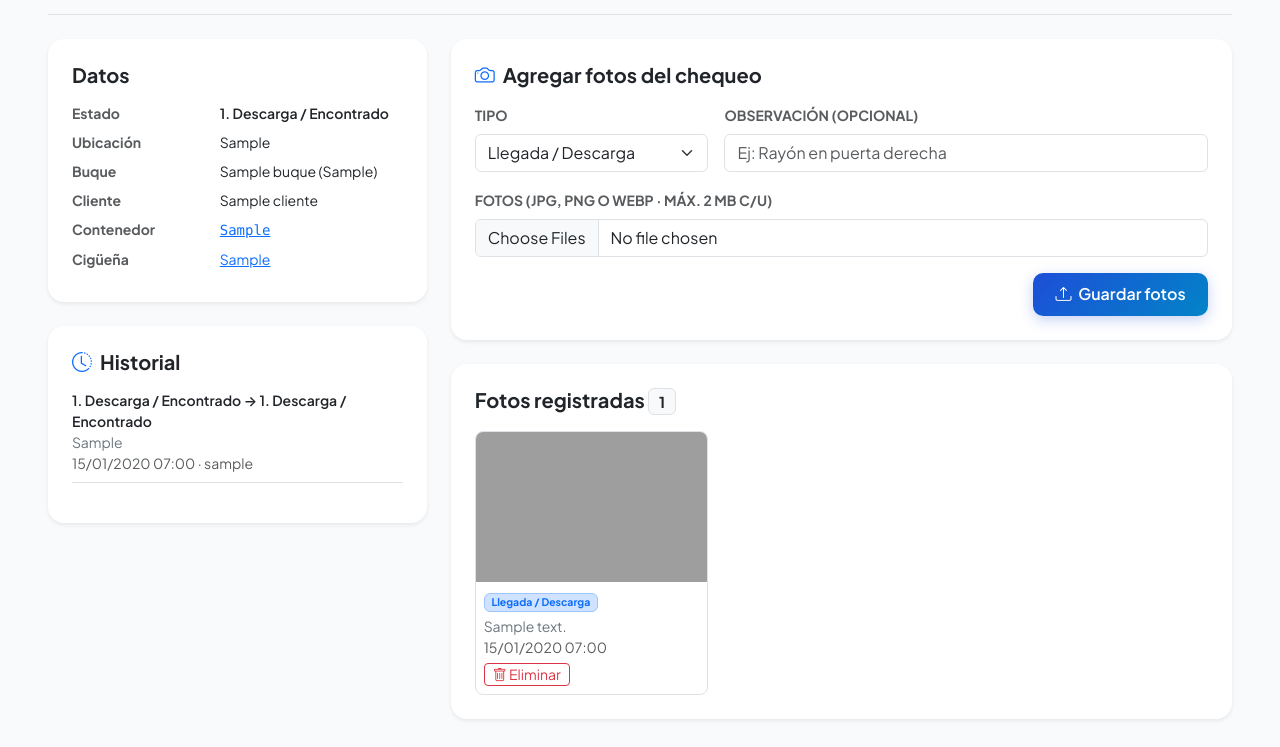
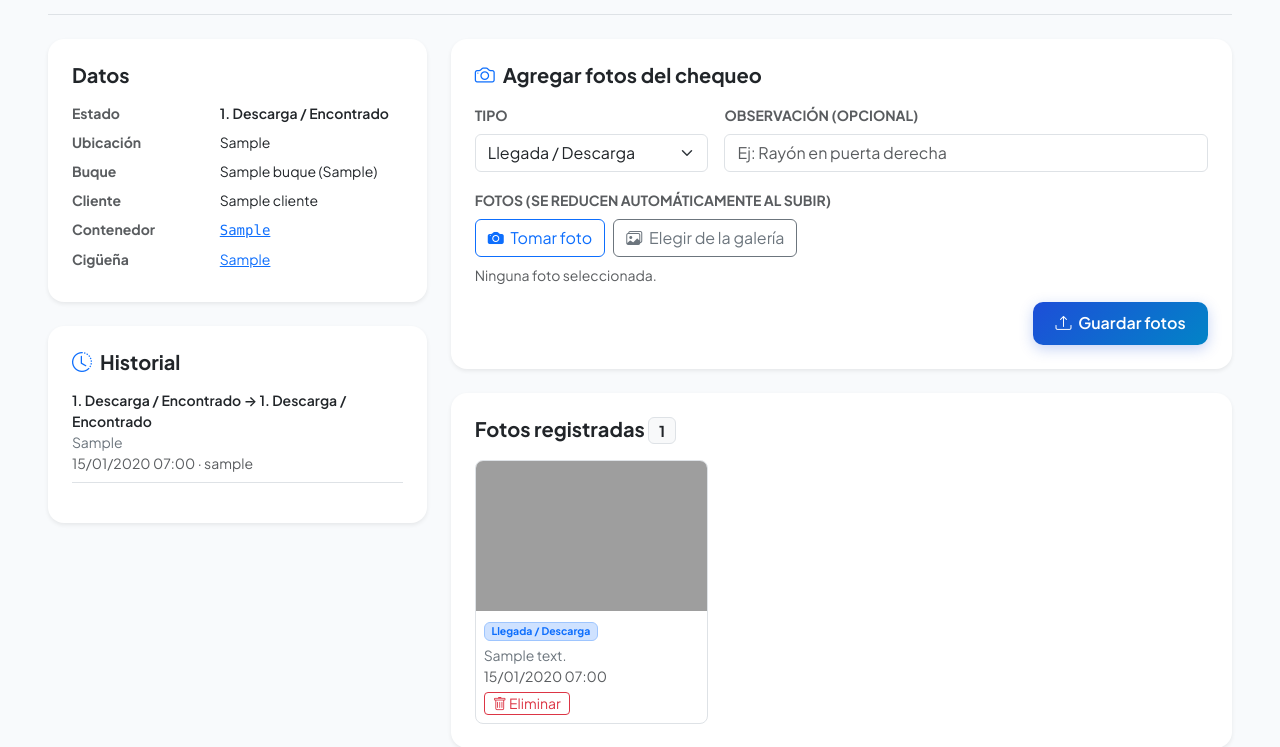
Before and after one commit to rodriizavalaP/rodamar-app, a Django app: page /logistica/panel/vehiculo/1/ in a window 1280 px wide. Shown: the part 189-936 px from the top of the page. Run offline with Django 5.2, Linux system fonts and the light colour scheme; a user stored in the database is signed in; tables that the repository leaves empty hold one stand-in row (values such as "Sample post"); grey boxes are pictures that could not be loaded.

Commit message:
Subir fotos: botón Tomar foto (cámara del celular) y reducción automática
Co-Authored-By: Claude Sonnet 5.5 <noreply@anthropic.com>
Claude-Session: https://claude.ai/code/session_01RwzzK1jusRoVAF6ainP2uj

```diff
--- a/Rodamar_APP-main/templates/logistica/detalle_vehiculo.html
+++ b/Rodamar_APP-main/templates/logistica/detalle_vehiculo.html
@@ -68,8 +68,16 @@
                         <input type="text" name="descripcion" maxlength="160" class="form-control" placeholder="Ej: Rayón en puerta derecha">
                     </div>
                     <div class="col-12">
-                        <label class="form-label small fw-bold text-muted text-uppercase">Fotos (JPG, PNG o WEBP · máx. 2 MB c/u)</label>
-                        <input type="file" name="imagenes" accept="image/jpeg,image/png,image/webp" multiple required class="form-control">
+                        <label class="form-label small fw-bold text-muted text-uppercase">Fotos (se reducen automáticamente al subir)</label>
+                        <div class="d-flex flex-wrap gap-2">
+                            <label class="btn btn-outline-primary mb-0"><i class="bi bi-camera-fill me-1"></i> Tomar foto
+                                <input type="file" name="imagenes" id="fotoCamara" accept="image/*" capture="environment" hidden>
+                            </label>
+                            <label class="btn btn-outline-secondary mb-0"><i class="bi bi-images me-1"></i> Elegir de la galería
+                                <input type="file" name="imagenes" id="fotoGaleria" accept="image/jpeg,image/png,image/webp" multiple hidden>
+                            </label>
+                        </div>
+                        <div id="fotoResumen" class="small text-muted mt-2">Ninguna foto seleccionada.</div>
                     </div>
                     <div class="col-12 text-end">
                         <button type="submit" class="btn btn-rodamar"><i class="bi bi-upload me-1"></i> Guardar fotos</button>
@@ -133,6 +141,48 @@
     </div>
 </div>
 <script>
+(function () {
+    var MAX = 1600;
+    var resumen = document.getElementById('fotoResumen');
+    function reducir(file) {
+        return new Promise(function (ok) {
+            if (!/^image\//.test(file.type)) { return ok(file); }
+            var img = new Image(), url = URL.createObjectURL(file);
+            img.onload = function () {
+                var k = Math.min(1, MAX / Math.max(img.width, img.height));
+                var c = document.createElement('canvas');
+                c.width = Math.round(img.width * k); c.height = Math.round(img.height * k);
+                c.getContext('2d').drawImage(img, 0, 0, c.width, c.height);
+                c.toBlob(function (b) {
+                    URL.revokeObjectURL(url);
+                    ok(b ? new File([b], file.name.replace(/\.\w+$/, '') + '.jpg', {type: 'image/jpeg'}) : file);
+                }, 'image/jpeg', 0.8);
+            };
+            img.onerror = function () { URL.revokeObjectURL(url); ok(file); };
+            img.src = url;
+        });
+    }
+    ['fotoCamara', 'fotoGaleria'].forEach(function (id) {
+        var inp = document.getElementById(id);
+        if (!inp) { return; }
+        inp.addEventListener('change', function () {
+            Promise.all(Array.from(inp.files).map(reducir)).then(function (lista) {
+                var dt = new DataTransfer();
+                lista.forEach(function (f) { dt.items.add(f); });
+                inp.files = dt.files;
+                var n = document.getElementById('fotoCamara').files.length + document.getElementById('fotoGaleria').files.length;
+                resumen.textContent = n ? n + ' foto(s) lista(s) para guardar.' : 'Ninguna foto seleccionada.';
+            });
+        });
+    });
+    var form = document.getElementById('fotoCamara').form;
+    form.addEventListener('submit', function (e) {
+        var n = document.getElementById('fotoCamara').files.length + document.getElementById('fotoGaleria').files.length;
+        if (!n) { e.preventDefault(); resumen.textContent = 'Selecciona o toma al menos una foto.'; }
+    });
+})();
+</script>
+<script>
     document.querySelectorAll('.ver-foto').forEach(function (enlace) {
         enlace.addEventListener('click', function (e) {
             e.preventDefault();
```
